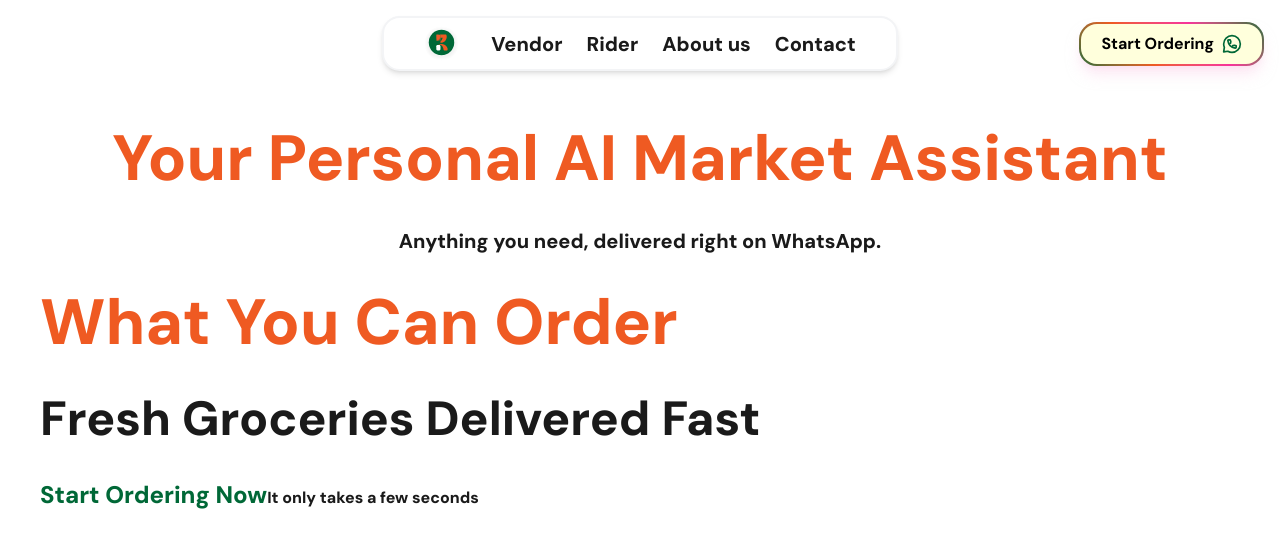
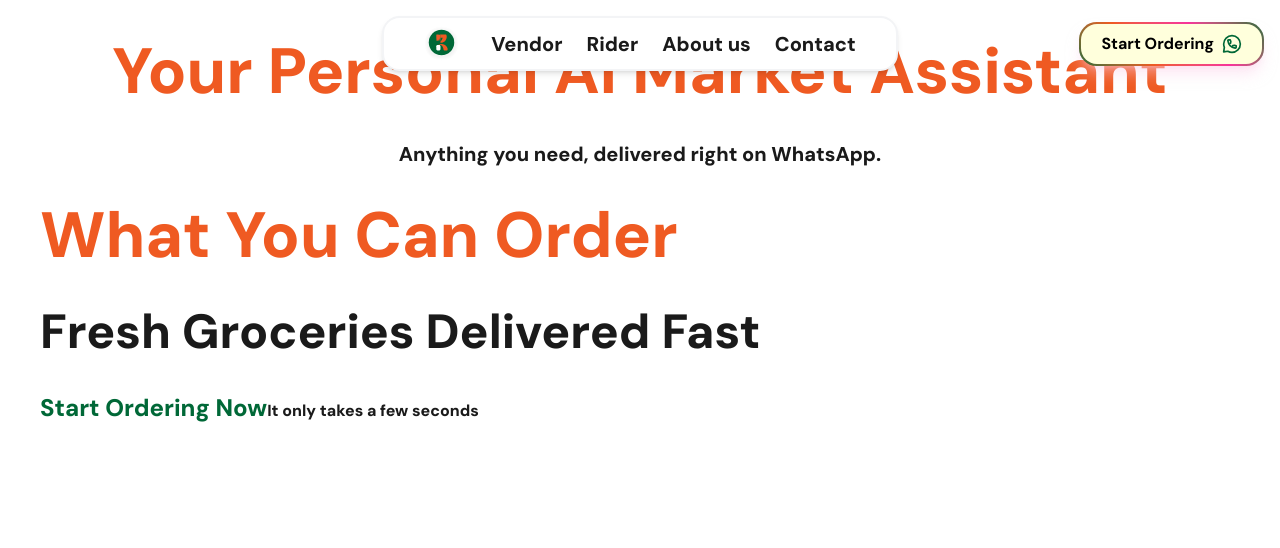
Before and after one commit to recommend-team/recommend-fe, a Next.js app: page / in a window 1280 px wide. Shown: the top 548 px of the page. Built offline with nearby package versions, Linux system fonts and the light colour scheme.

Commit message:
feat: updated header

```diff
--- a/src/app/layout.tsx
+++ b/src/app/layout.tsx
@@ -1,7 +1,8 @@
 import type { Metadata } from "next";
 import { Geist, Geist_Mono } from "next/font/google";
 import "./globals.css";
-import { LandingHeader } from "@/components/organisms/Header";
+import GeneralHeader from "@/components/organisms/GeneralHeader";
+
 
 const geistSans = Geist({
   variable: "--font-geist-sans",
@@ -28,7 +29,7 @@ export default function RootLayout({
       <body
         className={`${geistSans.variable} ${geistMono.variable} antialiased`}
       >
-        <LandingHeader/>
+        <GeneralHeader/>
         {children}
       </body>
     </html>
--- /dev/null
+++ b/src/components/organisms/GeneralHeader.tsx
@@ -0,0 +1,62 @@
+"use client";
+
+import { useEffect, useState, useRef } from "react";
+import { LandingHeader } from "./Header";
+
+export default function GeneralHeader() {
+  const [isHidden, setIsHidden] = useState(false);
+  const [isHoveringTop, setIsHoveringTop] = useState(false);
+  const lastScrollY = useRef(0);
+
+  useEffect(() => {
+    const SCROLL_THRESHOLD = 100;
+    const SCROLL_DELTA = 8;
+
+    const handleScroll = () => {
+      const currentScrollY = window.scrollY;
+      const diff = currentScrollY - lastScrollY.current;
+
+      if (currentScrollY <= 10) {
+        setIsHidden(false);
+        lastScrollY.current = currentScrollY;
+        return;
+      }
+
+      if (diff > SCROLL_DELTA && currentScrollY > SCROLL_THRESHOLD) {
+        setIsHidden(true);
+      } else if (diff < -SCROLL_DELTA) {
+        setIsHidden(false);
+      }
+
+      lastScrollY.current = currentScrollY;
+    };
+
+    window.addEventListener("scroll", handleScroll, { passive: true });
+    return () => window.removeEventListener("scroll", handleScroll);
+  }, []);
+
+  const shouldBeVisible = !isHidden || isHoveringTop;
+
+  return (
+    <>
+      <div
+        className={`fixed top-0 left-0 w-full h-12 z-50 transition-all ${
+          isHidden ? "pointer-events-auto" : "pointer-events-none"
+        }`}
+        onMouseEnter={() => setIsHoveringTop(true)}
+      />
+
+      <header
+        onMouseEnter={() => setIsHoveringTop(true)}
+        onMouseLeave={() => setIsHoveringTop(false)}
+        className={`
+          fixed top-0 left-0 w-full z-40
+          transition-transform duration-300 ease-in-out
+          ${shouldBeVisible ? "translate-y-0" : "-translate-y-full"}
+        `}
+      >
+        <LandingHeader/>
+      </header>
+    </>
+  );
+}
--- a/src/components/organisms/Header.tsx
+++ b/src/components/organisms/Header.tsx
@@ -39,7 +39,7 @@ const MobileHeader = () => {
 
 const DesktopHeader = () => {
   return (
-    <div className="hidden lg:flex flex-row justify-between items-center w-full max-w-7xl mx-auto p-4">
+    <div className="hidden lg:flex flex-row justify-between items-center w-full max-w-[1500px] mx-auto p-4">
       {/* Left Spacer to balance the layout */}
       <div className="flex-1" />
 
@@ -91,7 +91,7 @@ const DesktopHeader = () => {
 
 const LandingHeader = () => {
   return (
-    <header className="w-full sticky top-0 z-50  hover:backdrop-blur-xs">
+    <header className="w-full top-0 z-50  hover:backdrop-blur-xs">
       <MobileHeader />
       <DesktopHeader />
     </header>
```
